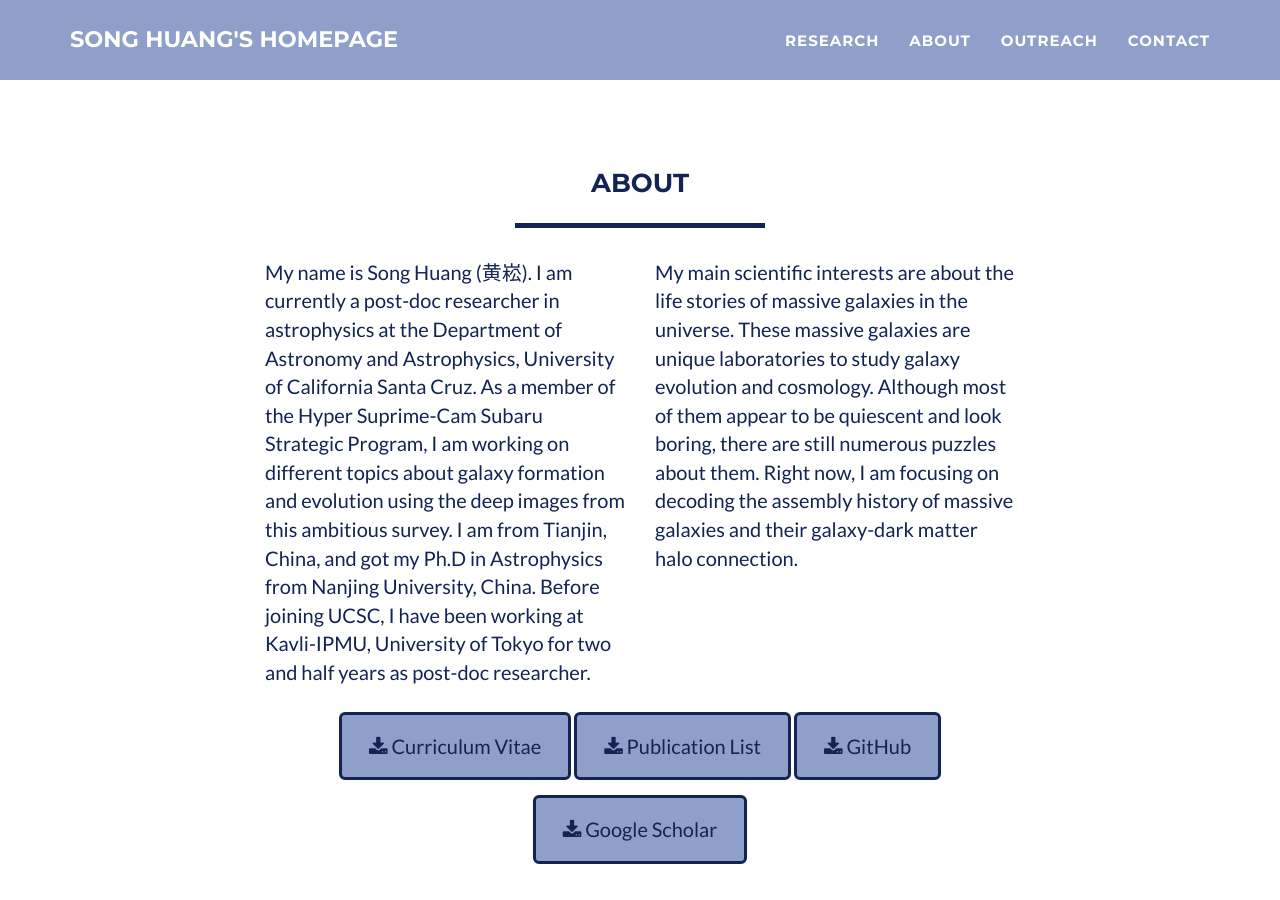
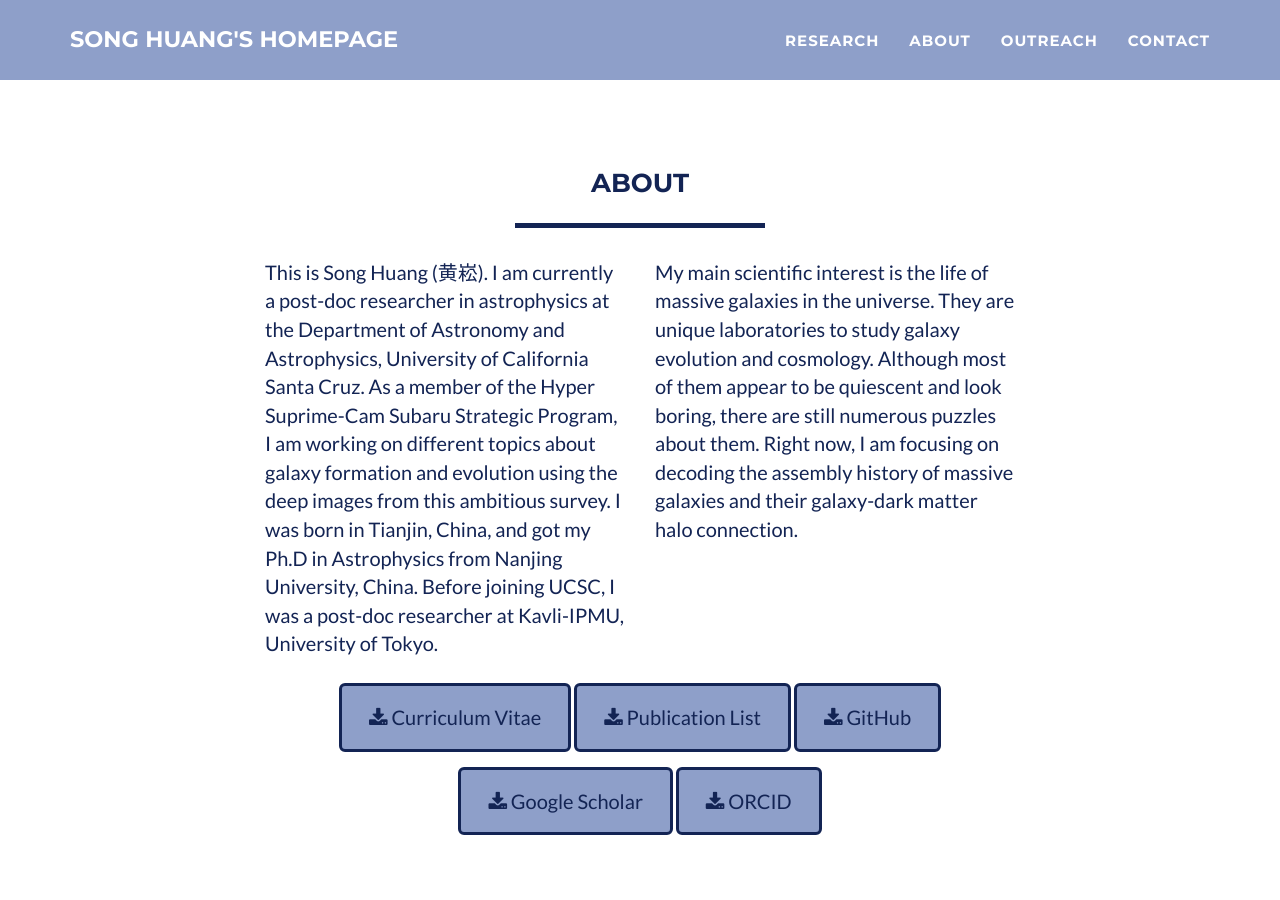
Before and after one commit to dr-guangtou/dr-guangtou.github.io, a Jekyll site: the page built from index.html, in a window 1280 px wide and 900 px high, scrolled down 641 px. Built offline with Jekyll 4.4.1, drawn with Linux system fonts in a browser that asks for light colours.

Commit message:
Add ORCID button

```diff
--- a/_includes/about.html
+++ b/_includes/about.html
@@ -9,44 +9,46 @@
             </div>
             <div class="row">
                 <div class="col-lg-4 col-lg-offset-2">
-                    <p>My name is Song Huang (黄崧). I am currently a post-doc
+                    <p> This is Song Huang (黄崧). I am currently a post-doc
                         researcher in astrophysics at the Department of Astronomy
                         and Astrophysics, University of California Santa Cruz.
                         As a member of the Hyper Suprime-Cam Subaru Strategic
                         Program, I am working on different topics about galaxy
                         formation and evolution using the deep images from this
                         ambitious survey.
-                        I am from Tianjin, China, and got my Ph.D in Astrophysics
+                        I was born in Tianjin, China, and got my Ph.D in Astrophysics
                         from Nanjing University, China.
-                        Before joining UCSC, I have been working at Kavli-IPMU,
-                        University of Tokyo for two and half years as post-doc
-                        researcher.
+                        Before joining UCSC, I was a post-doc researcher at
+                        Kavli-IPMU, University of Tokyo.
                     </p>
                 </div>
                 <div class="col-lg-4">
-                    <p>My main scientific interests are about the life stories
-                        of massive galaxies in the universe.
-                        These massive galaxies are unique laboratories to study
-                        galaxy evolution and cosmology.
-                        Although most of them appear to be quiescent and look
-                        boring, there are still numerous puzzles about them.
-                        Right now, I am focusing on decoding the assembly history
-                        of massive galaxies and their galaxy-dark matter halo
-                        connection.
+                    <p>My main scientific interest is the life of massive galaxies
+                       in the universe.
+                       They are unique laboratories to study galaxy evolution and
+                       cosmology.
+                       Although most of them appear to be quiescent and look
+                       boring, there are still numerous puzzles about them.
+                       Right now, I am focusing on decoding the assembly history
+                       of massive galaxies and their galaxy-dark matter halo
+                       connection.
                      </p>
                 </div>
                 <div class="col-lg-8 col-lg-offset-2 text-center">
                     <a href="files/cv.pdf" class="btn btn-lg btn-outline">
                         <i class="fa fa-download"></i> Curriculum Vitae
                     </a>
-                    <a href="files/songhuang_pub_list_1709.pdf" class="btn btn-lg btn-outline">
+                    <a href="files/pub.pdf" class="btn btn-lg btn-outline">
                         <i class="fa fa-download"></i> Publication List
                     </a>
                     <a href="https://github.com/dr-guangtou" class="btn btn-lg btn-outline">
                         <i class="fa fa-download"></i> GitHub
                     </a>
-                    <a href="https://scholar.google.com/citations?view_op=list_works&hl=en&user=R0RhE9YAAAAJ&gmla=AJsN-F78jXq4LK4LmqgKOKU9mSkeieyZ2_17KM2nTByB2TZw3KD59AUa9HIzEEOeIyNTQEdDNGvYyFHt8hg4M0GBQoVUAJaPjSIj5Z5h6ml4CSLKZKsz6l4" class="btn btn-lg btn-outline">
+                    <a href="https://scholar.google.com/citations?view_op=list_works&hl=en&user=R0RhE9YAAAAJ" class="btn btn-lg btn-outline">
                         <i class="fa fa-download"></i> Google Scholar
+                    </a>
+                    <a href="https://orcid.org/0000-0003-1385-7591" class="btn btn-lg btn-outline">
+                        <i class="fa fa-download"></i> ORCID
                     </a>
                 </div>
             </div>
```
Also changed, not shown: 2 other files.
